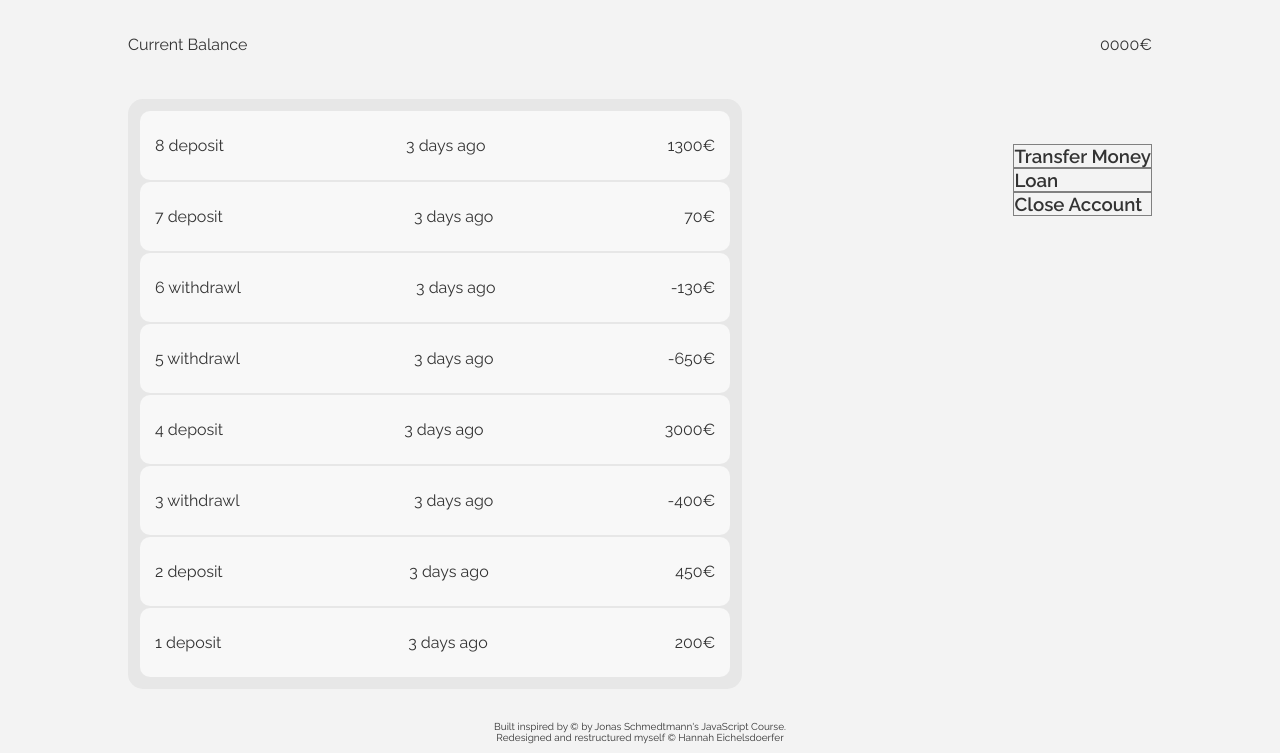
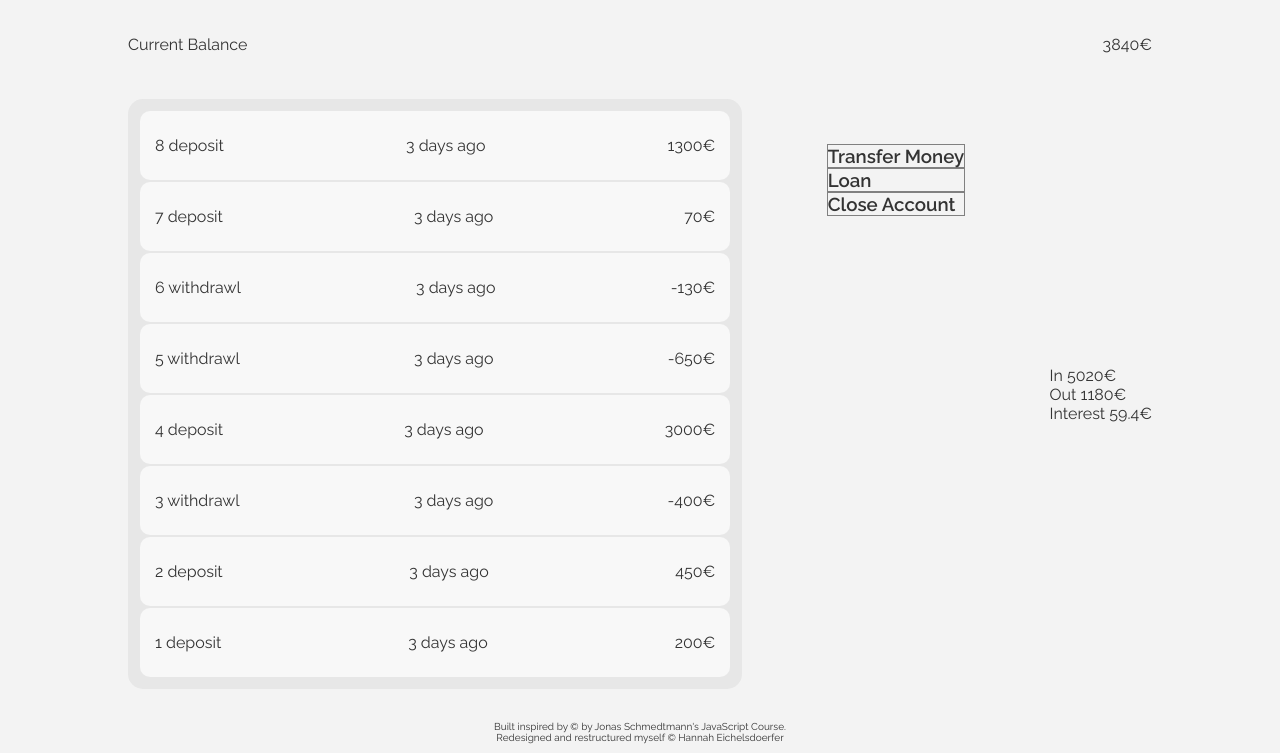
Before and after one commit to hannah-eichelsdoerfer/bankist, a plain HTML site: page index.html in a window 1280 px wide. Shown: the part 47-800 px from the top of the page. Drawn offline with Linux system fonts and the light colour scheme.

Commit message:
Bankist Summary Values

```diff
--- a/app.js
+++ b/app.js
@@ -51,6 +51,43 @@ const createUsernames = (accs) => {
 createUsernames(accounts);
 console.log(accounts);
 
+// Calculate and Display the Balance
+const balanceElement = document.querySelector("#balance-value");
+const calcDisplayBalance = (transactions => {
+  const balance = transactions.reduce((acc, transaction) => acc + transaction, 0);
+  balanceElement.textContent = `${balance}€`
+});
+
+calcDisplayBalance(account1.transactions);
+
+// Summary Display
+const inSummaryElement = document.querySelector("#summary_value_income");
+const outSummaryElement = document.querySelector("#summary_value_outgoing");
+const interestSummaryElement = document.querySelector("#summary_value_interest");
+
+const calcDisplaySummary = (transactionList) => {
+  const income = transactionList
+    .filter(mov => mov > 0)
+    .reduce((acc, cur) => acc + cur, 0);
+  inSummaryElement.textContent = `${income}€`;
+
+  const out = transactionList
+    .filter(mov => mov < 0)
+    .reduce((acc, cur) => acc + cur, 0);
+  outSummaryElement.textContent = `${Math.abs(out)}€`;
+  // lets just assume that this bank pays out an interest each time that there is a deposit to the bank account
+  // (interest = 1.2% of the deposited amount)
+  const interest = transactionList
+    .filter(mov => mov > 0)
+    .map(deposit => deposit * 0.012)
+    .filter(int => int >= 1)
+    .reduce((acc, cur) => acc + cur, 0);
+  interestSummaryElement.textContent = `${Math.abs(interest)}€`;
+};
+
+calcDisplaySummary(account1.transactions);
+
+
 // Displaying the Transactions in the DOM
 const transactionsContainer = document.querySelector(".transactions");
 
@@ -70,4 +107,4 @@ const displayTransactions = function(transactions) {
   });
 };
 
-displayTransactions(account1.transactions)
+displayTransactions(account1.transactions);
--- a/index.html
+++ b/index.html
@@ -18,7 +18,7 @@
   <main>
     <div class="account-balance">
       <p>Current Balance</p>
-      <p class="balance-value">0000€</p>
+      <p id="balance-value">0000€</p>
     </div>
 
     <div class="transactions">
@@ -36,6 +36,11 @@
         <h3>Close Account</h3>
       </div>
     </div>
+    <div class="summary">
+      <p>In <span id="summary_value_income">0000€</span></p>
+      <p>Out <span id="summary_value_outgoing">0000€</span></p>
+      <p>Interest <span id="summary_value_interest">0000€</span></p>
+    </div>
   </main>
 
   <footer>
```
